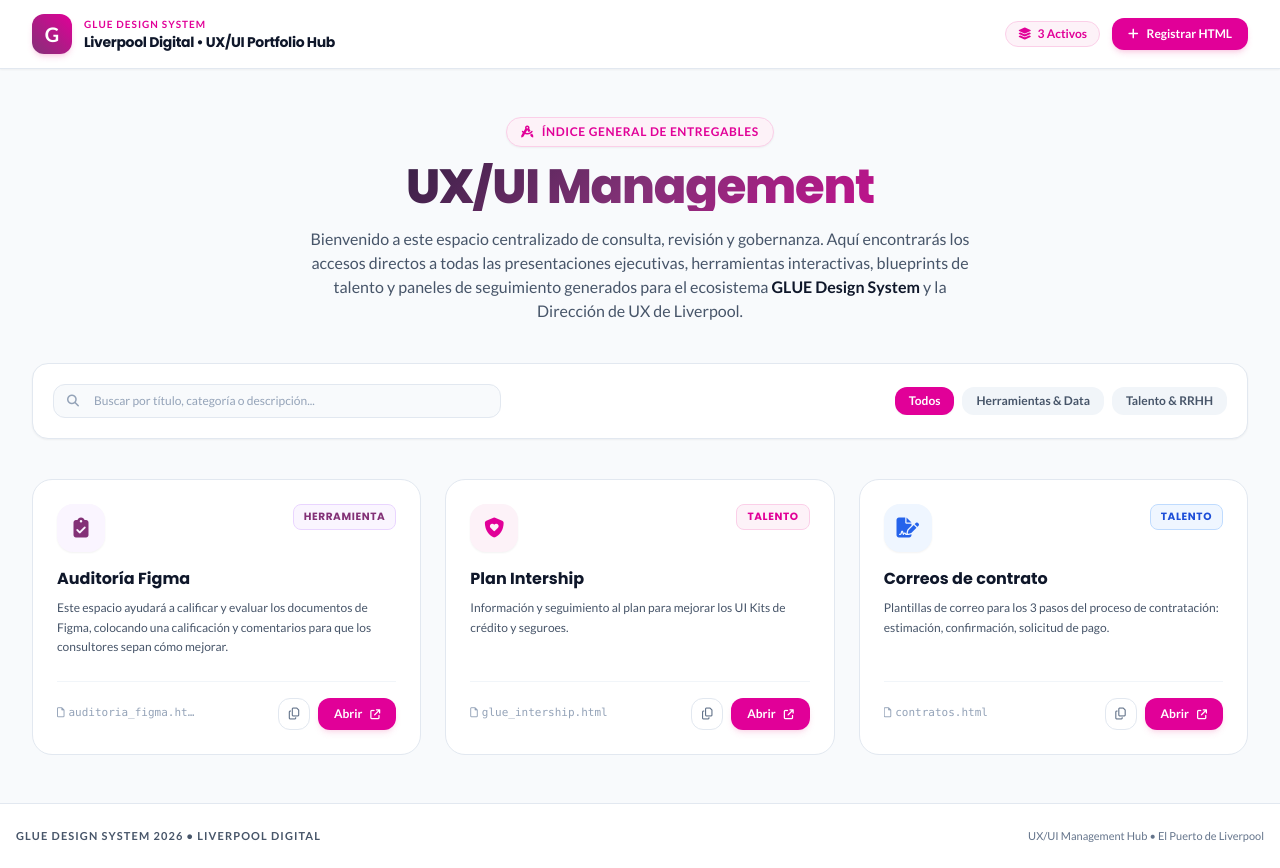
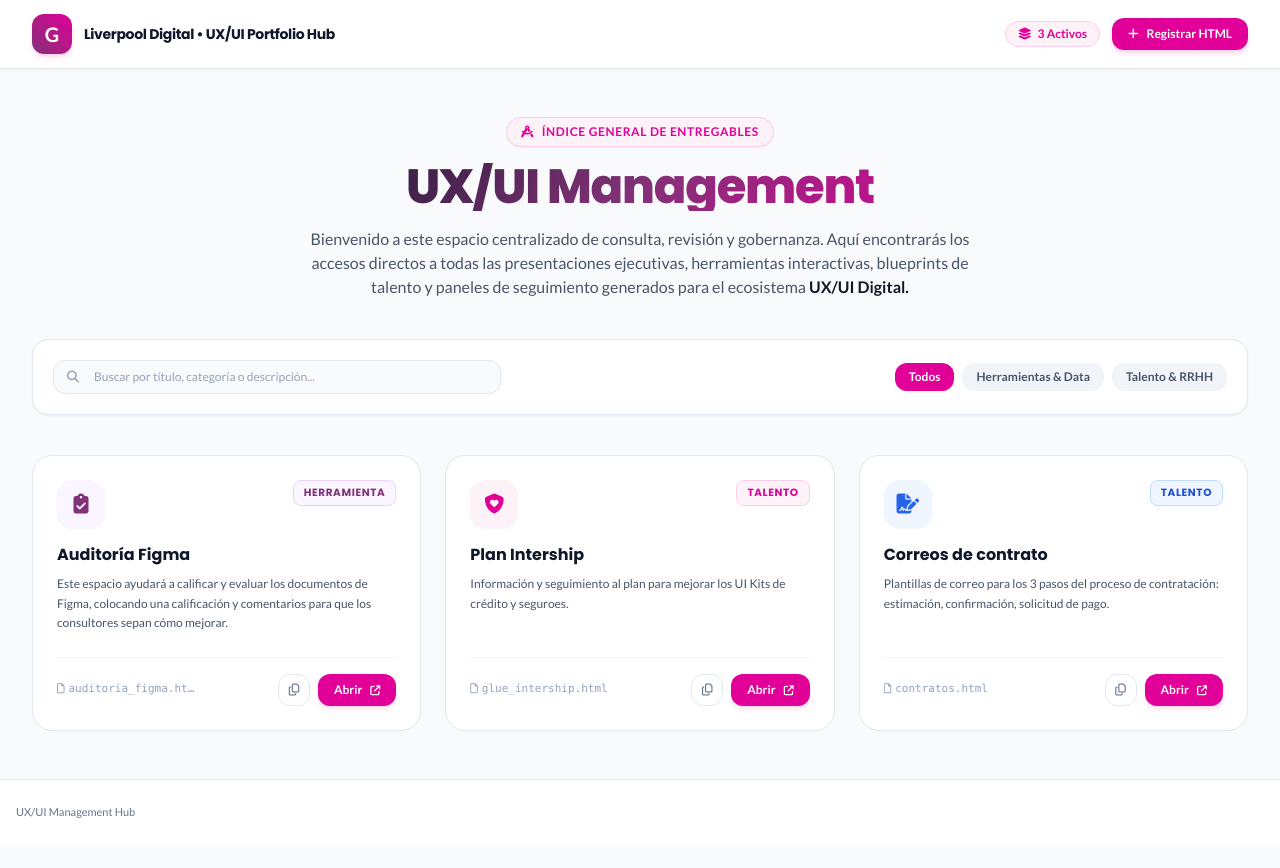
Before and after one commit to Casandra-Abreu/ux, a plain HTML site: page index.html in a window 1280 px wide. After the commit the page ends 844 px from the top, so only its background shows below. Drawn offline with nearby package versions, Linux system fonts and the light colour scheme.

Commit message:
Update index.html

```diff
--- a/index.html
+++ b/index.html
@@ -3,7 +3,7 @@
 <head>
     <meta charset="UTF-8">
     <meta name="viewport" content="width=device-width, initial-scale=1.0">
-    <title>UX/UI Management — Hub Central GLUE</title>
+    <title>UX/UI Management — Hub Central</title>
     <!-- Tailwind CSS CDN -->
     <script src="https://cdn.tailwindcss.com"></script>
     <!-- Google Fonts -->
@@ -98,7 +98,6 @@
                     G
                 </div>
                 <div>
-                    <span class="text-[10px] font-extrabold tracking-widest text-[#e10098] uppercase block">GLUE Design System</span>
                     <h1 class="text-sm font-bold text-slate-900 tracking-tight">Liverpool Digital • UX/UI Portfolio Hub</h1>
                 </div>
             </div>
@@ -128,7 +127,7 @@
             </h2>
 
             <p class="text-slate-600 text-sm sm:text-base leading-relaxed max-w-2xl mx-auto">
-                Bienvenido a este espacio centralizado de consulta, revisión y gobernanza. Aquí encontrarás los accesos directos a todas las presentaciones ejecutivas, herramientas interactivas, blueprints de talento y paneles de seguimiento generados para el ecosistema <strong class="text-slate-900 font-bold">GLUE Design System</strong> y la Dirección de UX de Liverpool.
+                Bienvenido a este espacio centralizado de consulta, revisión y gobernanza. Aquí encontrarás los accesos directos a todas las presentaciones ejecutivas, herramientas interactivas, blueprints de talento y paneles de seguimiento generados para el ecosistema <strong class="text-slate-900 font-bold">UX/UI Digital.</strong>
             </p>
         </header>
 
@@ -179,8 +178,7 @@
 
     <footer class="border-t border-slate-200 bg-white py-6 text-center text-xs text-slate-500">
         <div class="max-w-7xl mx-auto px-4 flex flex-col sm:flex-row items-center justify-between gap-3">
-            <span class="uppercase tracking-widest text-[11px] font-semibold text-slate-600">GLUE Design System 2026 • Liverpool Digital</span>
-            <span class="text-[11px]">UX/UI Management Hub • El Puerto de Liverpool</span>
+            <span class="text-[11px]">UX/UI Management Hub</span>
         </div>
     </footer>
 
```
